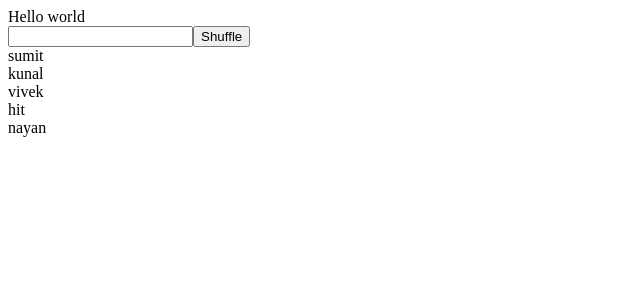
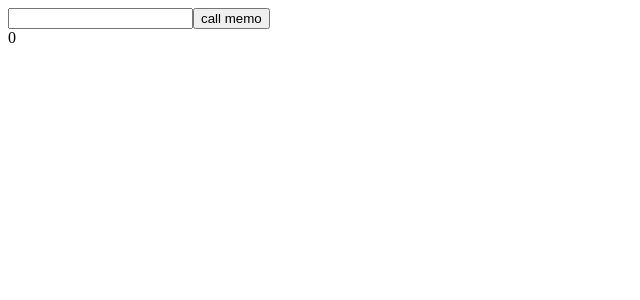
Before and after one commit to sumit-brilworks/React-hooks, a React (Vite) app: page / in a window 1280 px wide. Shown: the top 300 px of the page, without its empty margins (0-640 px from the left). Built offline with nearby package versions, Linux system fonts and the light colour scheme.

Commit message:
Added usememo code

```diff
--- /dev/null
+++ b/src/App2.jsx
@@ -0,0 +1,33 @@
+import React, { useMemo, useState } from "react";
+
+function App2() {
+  const [vat, setVal] = useState(0);
+  const callmemoFunc = useMemo(() => {
+    return new Promise((res) => setTimeout(() => res(vat), 5000));
+  }, [vat]);
+  const getMemo = () => {
+    console.log(callmemoFunc.then((res) => console.log(res)));
+  };
+  return (
+    <div>
+      <div>
+        <input
+          type="number"
+          onChange={(e) => {
+            setVal(e.target.value);
+          }}
+        />
+        <button
+          onClick={() => {
+            getMemo();
+          }}
+        >
+          call memo
+        </button>
+        <div>{vat}</div>
+      </div>
+    </div>
+  );
+}
+
+export default App2;
--- a/src/main.jsx
+++ b/src/main.jsx
@@ -1,10 +1,10 @@
-import { StrictMode } from 'react'
-import { createRoot } from 'react-dom/client'
-import App from './App.jsx'
-import './index.css'
-
-createRoot(document.getElementById('root')).render(
+import { StrictMode } from "react";
+import { createRoot } from "react-dom/client";
+import App from "./App.jsx";
+import "./index.css";
+import App2 from "./App2.jsx";
+createRoot(document.getElementById("root")).render(
   <StrictMode>
-    <App />
-  </StrictMode>,
-)
+    <App2 />
+  </StrictMode>
+);
```
